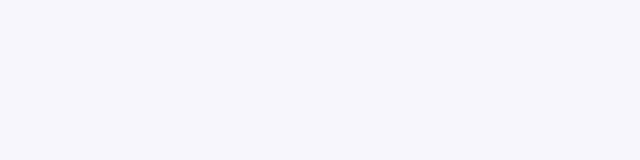
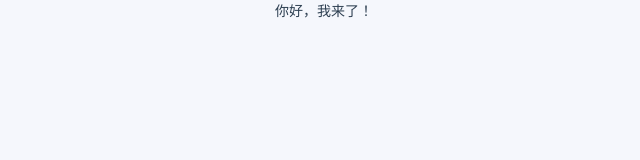
Before and after one commit to Tang123jie/mall_app, a Vue app: page /cart in a window 1280 px wide. Shown: the top 160 px of the page, without its empty margins (316-956 px from the left). Built offline with nearby package versions, Linux system fonts and the light colour scheme.

Commit message:
购物车页面

```diff
--- a/src/router/index.js
+++ b/src/router/index.js
@@ -1,6 +1,7 @@
 import Vue from 'vue'
 import Router from 'vue-router'
 import GoodsList from './../views/GoodsList'
+import Cart from './../views/Cart'
 Vue.use(Router)
 
 export default new Router({
@@ -11,6 +12,13 @@ export default new Router({
 			components: {
 				default:GoodsList
 			}
+		},
+		{
+			path:'/cart',
+			name: Cart,
+			components:{
+				default:Cart
+			}
 		}
 	]
 })
--- /dev/null
+++ b/src/views/Cart.vue
@@ -0,0 +1,19 @@
+<template>
+	<div>
+		{{ msg }}
+	</div>
+</template>
+
+<script>
+	export default {
+		data() {
+			return{
+				msg:'你好，我来了！'
+			}
+		}
+	}
+</script>
+
+<style>
+
+</style>
```
